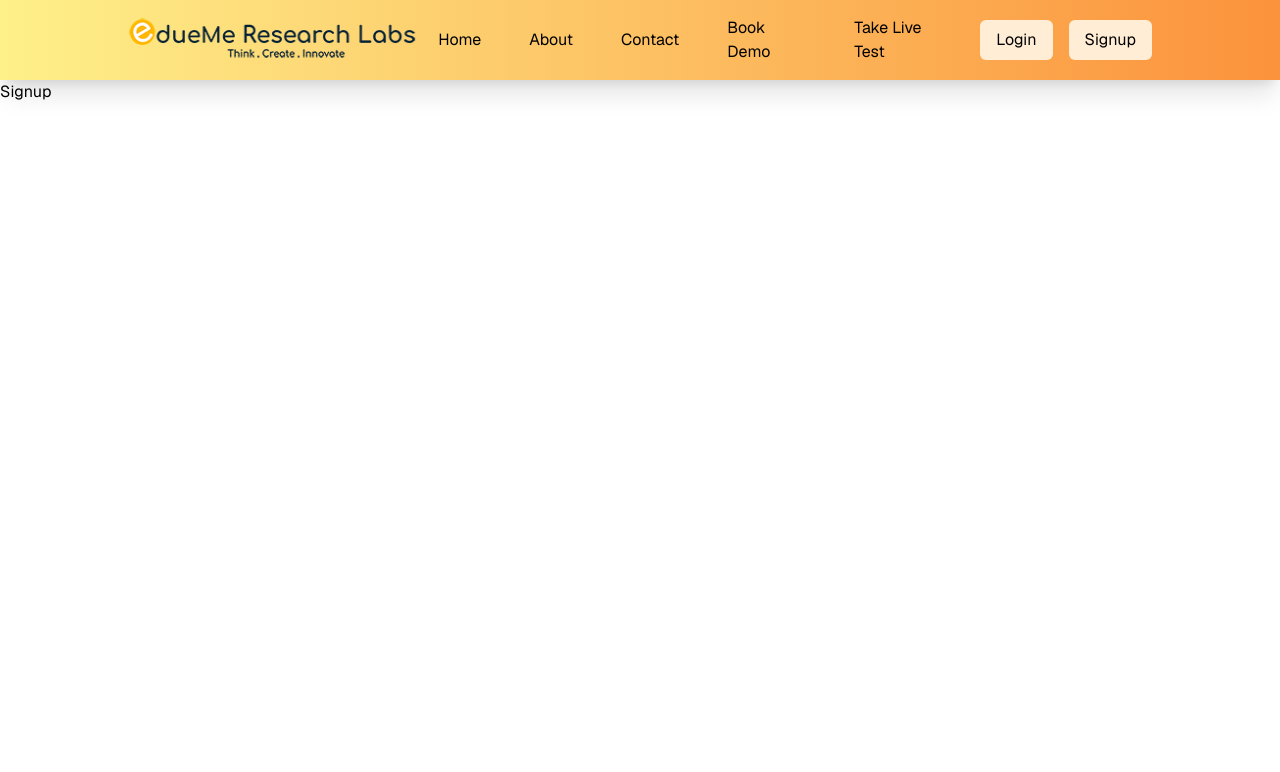
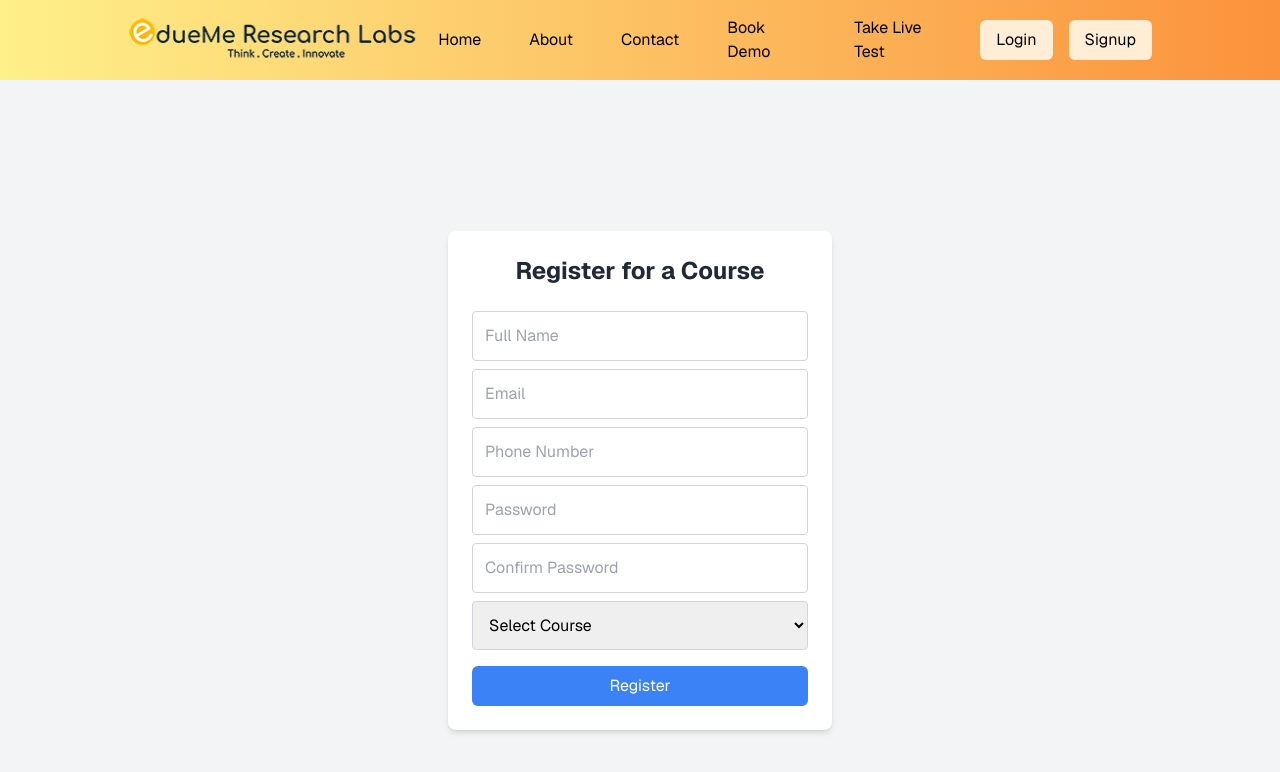
Before and after one commit to chakra121/edueme, a Next.js app: page /signup in a window 1280 px wide. Shown: the top 772 px of the page. Built offline with nearby package versions, Linux system fonts and the light colour scheme.

Commit message:
made sigup page linked login page

```diff
--- a/src/app/signup/page.tsx
+++ b/src/app/signup/page.tsx
@@ -1,9 +1,161 @@
-import React from 'react'
+//import React from 'react'
 
-const Signup = () => {
+//const Signup = () => {
+//  return (
+    /////////
+"use client";
+import React, { useState } from 'react';
+
+function Signup() {
+  const [formData, setFormData] = useState({
+    fullName: '',
+    email: '',
+    password: '',
+    confirmPassword: '',
+    phoneNumber: '',
+    course: '',
+  });
+
+  const [errors, setErrors] = useState({});
+  const [submitted, setSubmitted] = useState(false);
+
+  const validate = () => {
+    let tempErrors = {};
+    if (!formData.fullName) tempErrors.fullName = "Full name is required";
+    if (!formData.email) {
+      tempErrors.email = "Email is required";
+    } else if (!/\S+@\S+\.\S+/.test(formData.email)) {
+      tempErrors.email = "Email address is invalid";
+    }
+    if (!formData.password) tempErrors.password = "Password is required";
+    if (formData.password !== formData.confirmPassword) {
+      tempErrors.confirmPassword = "Passwords do not match";
+    }
+    if (!formData.phoneNumber) {
+      tempErrors.phoneNumber = "Phone number is required";
+    } else if (!/^\d{10}$/.test(formData.phoneNumber)) {
+      tempErrors.phoneNumber = "Phone number must be 10 digits";
+    }
+    if (!formData.course) tempErrors.course = "Course selection is required";
+    setErrors(tempErrors);
+    return Object.keys(tempErrors).length === 0;
+  };
+
+  const handleChange = (e) => {
+    setFormData({
+      ...formData,
+      [e.target.name]: e.target.value,
+    });
+  };
+
+  const handleSubmit = (e) => {
+    e.preventDefault();
+    if (validate()) {
+      setSubmitted(true);
+      // Submit form data to API or handle as needed
+    }
+  };
+
   return (
-    <div>Signup</div>
-  )
+    <div className="flex items-center justify-center min-h-screen bg-gray-100">
+      <form onSubmit={handleSubmit} className="bg-white p-6 rounded-lg shadow-md w-96">
+        <h2 className="mb-6 text-2xl items-center text-center font-bold text-gray-800">Register for a Course</h2>
+
+        <label className="block mb-2">
+
+          <input
+            type="text"
+            placeholder='Full Name'
+            name="fullName"
+            value={formData.fullName}
+            onChange={handleChange}
+            className="w-full rounded border border-gray-300 p-3 focus:outline-none focus:ring-2 focus:ring-blue-500"
+          />
+          {errors.fullName && <p className="text-red-500 text-sm">{errors.fullName}</p>}
+        </label>
+
+        <label className="block mb-2">
+
+          <input
+            type="email"
+            placeholder='Email'
+            name="email"
+            value={formData.email}
+            onChange={handleChange}
+            className="w-full rounded border border-gray-300 p-3 focus:outline-none focus:ring-2 focus:ring-blue-500"
+          />
+          {errors.email && <p className="text-red-500 text-sm">{errors.email}</p>}
+        </label>
+
+        <label className="block mb-2">
+
+          <input
+            type="text"
+            placeholder='Phone Number'
+            name="phoneNumber"
+            value={formData.phoneNumber}
+            onChange={handleChange}
+            className="w-full rounded border border-gray-300 p-3 focus:outline-none focus:ring-2 focus:ring-blue-500"
+          />
+          {errors.phoneNumber && <p className="text-red-500 text-sm">{errors.phoneNumber}</p>}
+        </label>
+
+        <label className="block mb-2">
+
+          <input
+            type="password"
+            placeholder='Password'
+            name="password"
+            value={formData.password}
+            onChange={handleChange}
+            className="w-full rounded border border-gray-300 p-3 focus:outline-none focus:ring-2 focus:ring-blue-500"
+          />
+          {errors.password && <p className="text-red-500 text-sm">{errors.password}</p>}
+        </label>
+
+        <label className="block mb-2">
+
+          <input
+            type="password"
+            placeholder='Confirm Password'
+            name="confirmPassword"
+            value={formData.confirmPassword}
+            onChange={handleChange}
+            className="w-full rounded border border-gray-300 p-3 focus:outline-none focus:ring-2 focus:ring-blue-500"
+          />
+          {errors.confirmPassword && <p className="text-red-500 text-sm">{errors.confirmPassword}</p>}
+        </label>
+
+        <label className="block mb-4">
+
+          <select
+            name="course"
+            value={formData.course}
+            onChange={handleChange}
+            className="w-full rounded border border-gray-300 p-3 focus:outline-none focus:ring-2 focus:ring-blue-500"
+          >
+            <option value="">Select Course</option>
+            <option value="rob">Robotics</option>
+            <option value="rob-ai">Robotics+AI</option>
+            <option value="iot">IoT</option>
+          </select>
+          {errors.course && <p className="text-red-500 text-sm">{errors.course}</p>}
+        </label>
+
+        <button type="submit" className="w-full bg-blue-500 hover:bg-blue-600 text-white py-2 rounded-md">
+          Register
+        </button>
+
+        {submitted && <p className="mt-4 text-green-500 text-center">Registration successful!</p>}
+      </form>
+    </div>
+
+
+
+
+
+    /////////
+  );
 }
 
 export default Signup
--- a/src/components/Navbar.tsx
+++ b/src/components/Navbar.tsx
@@ -40,7 +40,7 @@ const Navbar = () => {
           Take Live Test
         </Link>
         <Link
-          href="/login"
+          href="/demoFrom"
           className="rounded-md bg-orange-100 px-[1rem] py-[0.5rem] text-black hover:bg-orange-500 hover:text-white hover:shadow-lg"
         >
           Login
```
